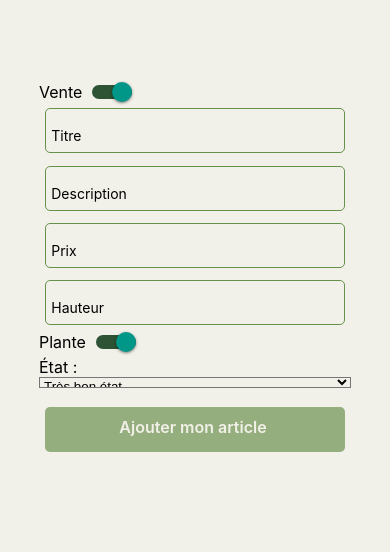
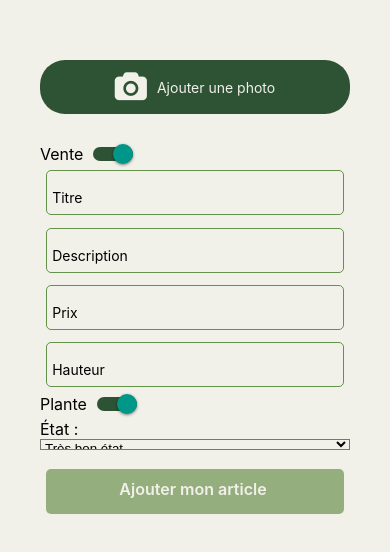
Before and after one commit to myplants-lacapsule/myplants-frontend, a React Native app: screen /NewItemScreen in a window 390 px wide. Shown: the part 152-704 px from the top of the page. Built offline with nearby package versions, Linux system fonts and the light colour scheme.

Commit message:
continue working on the form to add an item &create the customButton component

```diff
--- /dev/null
+++ b/components/CustomButton.js
@@ -0,0 +1,35 @@
+import React from "react";
+import { TouchableOpacity, View, Text, StyleSheet } from "react-native";
+import { FontAwesome } from "@expo/vector-icons";
+
+const CustomButton = ({ onPress, text, iconName }) => {
+  return (
+    <TouchableOpacity style={styles.button} onPress={onPress}>
+      <View style={styles.iconContainer}>
+        <FontAwesome name={iconName} size={30} color="#F1F0E9" />
+      </View>
+      <Text style={styles.buttonText}>{text}</Text>
+    </TouchableOpacity>
+  );
+};
+
+const styles = StyleSheet.create({
+  button: {
+    flexDirection: "row",
+    justifyContent: "center",
+    alignItems: "center",
+    backgroundColor: "#2D5334",
+    paddingVertical: 12,
+    borderRadius: 25,
+    marginBottom: 30,
+  },
+  iconContainer: {
+    marginRight: 10,
+  },
+  buttonText: {
+    color: "#F1F0E9",
+    fontSize: 14,
+  },
+});
+
+export default CustomButton;
--- a/package.json
+++ b/package.json
@@ -18,6 +18,7 @@
     "@reduxjs/toolkit": "^2.6.0",
     "expo": "~52.0.37",
     "expo-camera": "^16.0.17",
+    "expo-image-picker": "~16.0.6",
     "expo-status-bar": "~2.0.1",
     "react": "18.3.1",
     "react-native": "0.76.7",
--- a/screens/MapScreen.js
+++ b/screens/MapScreen.js
@@ -3,7 +3,7 @@ import {
 	StyleSheet,
 	Text,
 	View,
-	TouchableOpacity
+	TouchableOpacity,
 } from "react-native";
 import MapView from "react-native-maps";
 import { useNavigation } from "@react-navigation/native";
@@ -30,21 +30,24 @@ export default function MapScreen() {
 const styles = StyleSheet.create({
   container: {
     flex: 1,
-    backgroundColor: "purple",
     alignItems: "center",
     justifyContent: "center",
   },
   button: {
     position: "absolute",
     bottom: 30,
-    right: 20,
+    right: 30,
     backgroundColor: "#2D5334",
-    padding: 15,
-    borderRadius: 50,
-    elevation: 5,
+    width: 70,
+    height: 70,
+    borderRadius: 35,
+    alignItems: "center",
+    justifyContent: "center",
+    elevation: 10,
   },
   buttonText: {
     color: "#fff",
     fontWeight: "bold",
+    fontSize: 30,
   },
 });
--- a/screens/NewItemScreen.js
+++ b/screens/NewItemScreen.js
@@ -1,4 +1,4 @@
-import { KeyboardAvoidingView, Platform, StyleSheet, View, Switch, Text} from "react-native";
+import { KeyboardAvoidingView, Platform, StyleSheet, View, Switch, Text, TouchableOpacity, Alert, Image, ScrollView, SafeAreaView} from "react-native";
 import { useState } from "react";
 import { useDispatch } from "react-redux";
 import { useNavigation } from "@react-navigation/native";
@@ -7,6 +7,10 @@ import RegisterButton from "../components/RegisterButton.js";
 import RegisterInput from "../components/RegisterInput.js";
 import ToggleButton from "../components/ToggleButton.js";
 import PlantConditionPicker from "../components/PlantConditionPicker";
+import CustomButton from "../components/CustomButton.js";
+import * as ImagePicker from "expo-image-picker";
+import FontAwesome from "react-native-vector-icons/FontAwesome";
+
 
 export default function NewItemScreen() {
   const dispatch = useDispatch();
@@ -20,30 +24,46 @@ export default function NewItemScreen() {
   const [isPlant, setIsPlant] = useState(true);
   const [plantCondition, setPlantCondition] = useState(true);
 
+  const [imageUri, setImageUri] = useState(null);
 
-  const handleConnection = () => {
-    fetch("http://192.168.100.50:3000/users/signin", {
-      method: "POST",
-      headers: { "Content-Type": "application/json" },
-      body: JSON.stringify({ email: signInEmail, password: signInPassword }),
-    })
-      .then((response) => response.json())
-      .then((data) => {
-        if (data.result) {
-          dispatch(login({ email: signInEmail, token: data.token }));
-          setSignInEmail("");
-          setSignInPassword("");
-		  navigation.navigate("TabNavigator");
+
+  // Fonction pour prendre une photo avec la caméra
+  const takePhoto = async () => {
+    const permissionResult = await ImagePicker.requestCameraPermissionsAsync();
+    if (!permissionResult.granted) {
+      Alert.alert(
+        "Vous devez autoriser l'accès à la caméra pour prendre une photo."
+      );
+      return;
     }
+    const result = await ImagePicker.launchCameraAsync({
+      allowsEditing: true,
+      quality: 1,
     });
+    console.log(result);
+    if (!result.canceled && result.assets && result.assets.length > 0) {
+      setImageUri(result.assets[0].uri);
+    }
   };
 
   return (
+    <SafeAreaView style={styles.safeContainer}>
       <KeyboardAvoidingView
         style={styles.container}
         behavior={Platform.OS === "ios" ? "padding" : "height"}
       >
+        <ScrollView contentContainerStyle={styles.scrollContent}>
           <View style={styles.registerContainer}>
+            <CustomButton
+              onPress={takePhoto}
+              text="Ajouter une photo"
+              iconName="camera"
+            />
+
+            {/* Affichage de l'aperçu de l'image */}
+            {imageUri && (
+              <Image source={{ uri: imageUri }} style={styles.preview} />
+            )}
             <ToggleButton
               value={isVente}
               onValueChange={(newValue) => setIsVente(newValue)}
@@ -78,38 +98,47 @@ export default function NewItemScreen() {
               onChangeText={setHeight}
               returnKeyType="next"
             />
-
             <ToggleButton
               value={isPlant}
               onValueChange={(newValue) => setIsPlant(newValue)}
               trueLabel="Plante"
               falseLabel="Accessoires"
             />
-
             <PlantConditionPicker
               selectedCondition={plantCondition}
               onConditionChange={setPlantCondition}
             />
-
-        <RegisterButton
-          title="Ajouter mon article "
-          onPress={handleConnection}
-        />
+            <RegisterButton title="Ajouter mon article " />
           </View>
+        </ScrollView>
       </KeyboardAvoidingView>
+    </SafeAreaView>
   );
 }
 
 const styles = StyleSheet.create({
+  safeContainer: {
+    flex: 1,
+    backgroundColor: "#F1F0E9",
+  },
   container: {
     flex: 1,
     backgroundColor: "#F1F0E9",
-    alignItems: "center",
+  },
+  scrollContent: {
+    flexGrow: 1,
     justifyContent: "center",
+    alignItems: "stretch",
+    paddingVertical: 20,
+    paddingHorizontal: 40,
   },
+
   registerContainer: {
-    width: "80%",
+    flex: 1,
+    justifyContent: "center",
+    marginTop: 40,
   },
+
   toggleContainer: {
     flexDirection: "row",
     alignItems: "center",
@@ -119,4 +148,14 @@ const styles = StyleSheet.create({
     marginRight: 10,
     fontSize: 16,
   },
+
+  preview: {
+    width: 200,
+    height: 200,
+    borderRadius: 10,
+    marginVertical: 10,
+    alignSelf: "center",
+    backgroundColor: "red",
+    marginBottom: 30,
+  },
 });
--- a/screens/SignInScreen.js
+++ b/screens/SignInScreen.js
@@ -14,7 +14,7 @@ export default function SignInScreen() {
   const [signInPassword, setSignInPassword] = useState("");
 
   const handleConnection = () => {
-    fetch(`http://192.168.100.151:3000/users/signin`, {
+    fetch(`http://192.168.100.225:3000/users/signin`, {
       method: "POST",
       headers: { "Content-Type": "application/json" },
       body: JSON.stringify({ email: signInEmail, password: signInPassword }),
```
Also changed, not shown: 1 other file (tests, documents, lock files or other folders). Lines whose indentation alone changed are shown as unchanged.
